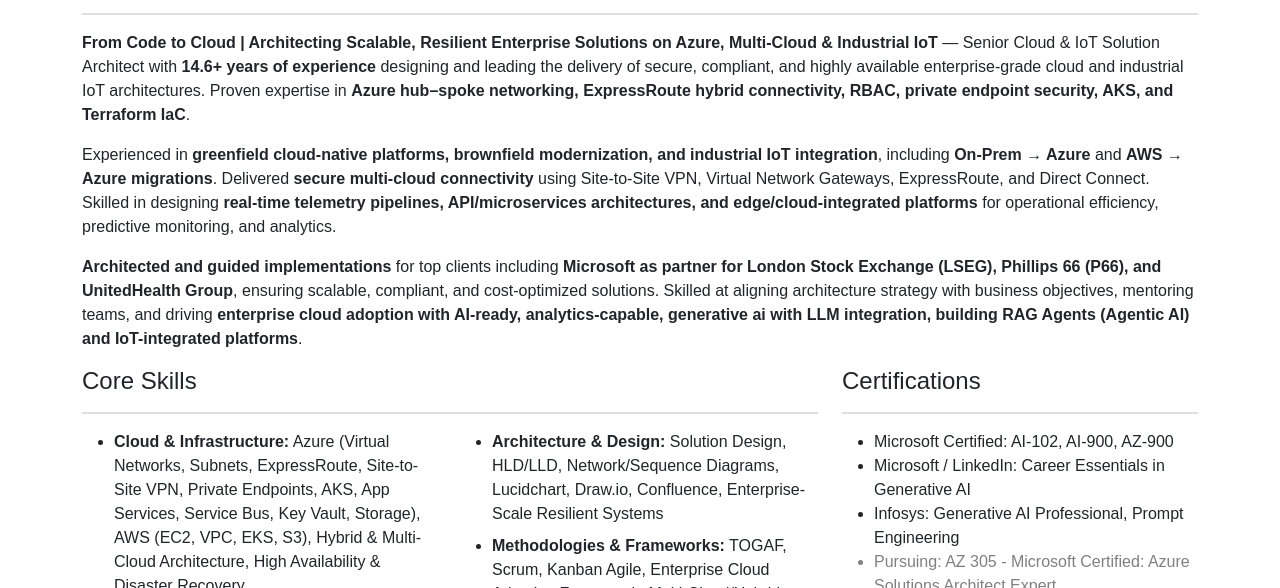
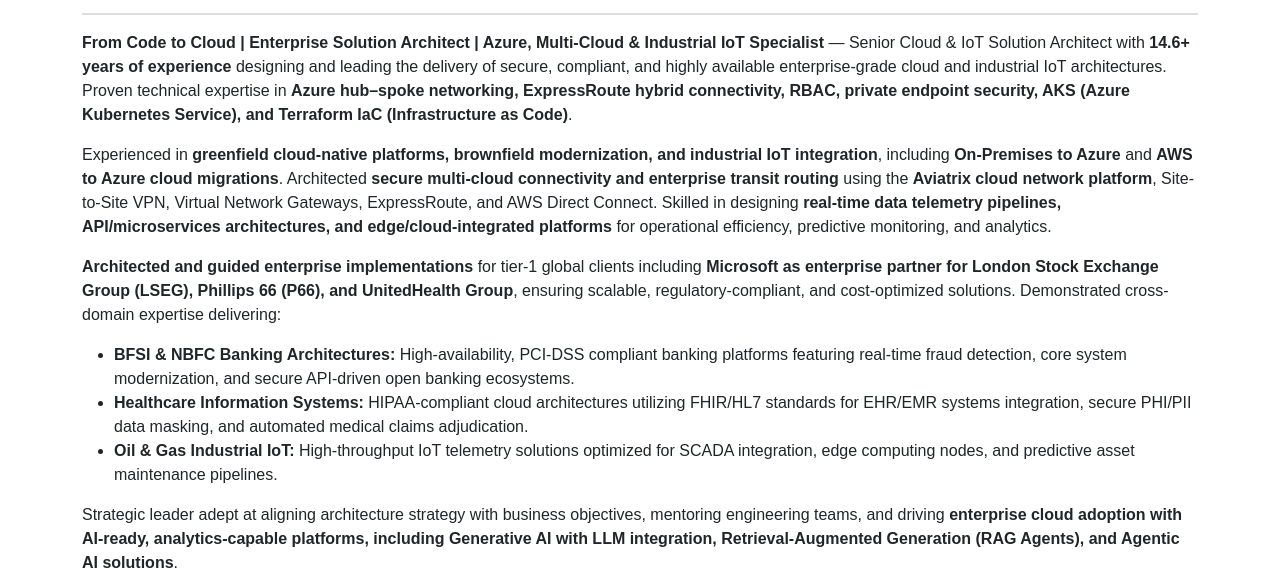
Before and after one commit to kuldeepbhartiya/resume, a plain HTML site: page print.html in a window 1280 px wide. Shown: the part 191-779 px from the top of the page. Drawn offline with nearby package versions, Linux system fonts and the light colour scheme.

Commit message:
Revise professional summary and project details
Updated professional summary and experience details, enhancing clarity and specificity. Added examples of enterprise implementations and expertise in various industries.

```diff
--- a/print.html
+++ b/print.html
@@ -223,17 +223,16 @@
           <hr />
           <p>
             <strong
-              >From Code to Cloud | Architecting Scalable, Resilient Enterprise
-              Solutions on Azure, Multi-Cloud & Industrial IoT</strong
+              >From Code to Cloud | Enterprise Solution Architect | Azure, Multi-Cloud &amp; Industrial IoT Specialist</strong
             >
-            — Senior Cloud & IoT Solution Architect with
+            — Senior Cloud &amp; IoT Solution Architect with
             <strong><span class="totalExperience"></span> of experience</strong>
             designing and leading the delivery of secure, compliant, and highly
             available enterprise-grade cloud and industrial IoT architectures.
-            Proven expertise in
+            Proven technical expertise in
             <strong
               >Azure hub–spoke networking, ExpressRoute hybrid connectivity,
-              RBAC, private endpoint security, AKS, and Terraform IaC</strong
+              RBAC, private endpoint security, AKS (Azure Kubernetes Service), and Terraform IaC (Infrastructure as Code)</strong
             >.
           </p>
 
@@ -242,30 +241,36 @@
             <strong
               >greenfield cloud-native platforms, brownfield modernization, and
               industrial IoT integration</strong
-            >, including <strong>On-Prem → Azure</strong> and
-            <strong>AWS → Azure migrations</strong>. Delivered
-            <strong>secure multi-cloud connectivity</strong> using Site-to-Site
-            VPN, Virtual Network Gateways, ExpressRoute, and Direct Connect.
+            >, including <strong>On-Premises to Azure</strong> and
+            <strong>AWS to Azure cloud migrations</strong>. Architected
+            <strong>secure multi-cloud connectivity and enterprise transit routing</strong> using the
+            <strong>Aviatrix cloud network platform</strong>, Site-to-Site
+            VPN, Virtual Network Gateways, ExpressRoute, and AWS Direct Connect.
             Skilled in designing
             <strong
-              >real-time telemetry pipelines, API/microservices architectures,
-              and edge/cloud-integrated platforms</strong
-            >
+              >real-time data telemetry pipelines, API/microservices architectures,
+              and edge/cloud-integrated platforms</strong>
             for operational efficiency, predictive monitoring, and analytics.
           </p>
 
           <p>
-            <strong>Architected and guided implementations</strong> for top
-            clients including
+            <strong>Architected and guided enterprise implementations</strong> for tier-1
+            global clients including
+            <strong>Microsoft as enterprise partner for London Stock Exchange Group (LSEG), Phillips 66 (P66), and UnitedHealth
+              Group</strong>, ensuring scalable, regulatory-compliant, and cost-optimized solutions.
+            Demonstrated cross-domain expertise delivering:
+          </p>
+          <ul>
+            <li><strong>BFSI &amp; NBFC Banking Architectures:</strong> High-availability, PCI-DSS compliant banking platforms featuring real-time fraud detection, core system modernization, and secure API-driven open banking ecosystems.</li>
+            <li><strong>Healthcare Information Systems:</strong> HIPAA-compliant cloud architectures utilizing FHIR/HL7 standards for EHR/EMR systems integration, secure PHI/PII data masking, and automated medical claims adjudication.</li>
+            <li><strong>Oil &amp; Gas Industrial IoT:</strong> High-throughput IoT telemetry solutions optimized for SCADA integration, edge computing nodes, and predictive asset maintenance pipelines.</li>
+          </ul>
+
+          <p>
+            Strategic leader adept at aligning architecture strategy with business objectives,
+            mentoring engineering teams, and driving
             <strong
-              >Microsoft as partner for London Stock Exchange (LSEG), Phillips 66 (P66), and UnitedHealth
-              Group</strong
-            >, ensuring scalable, compliant, and cost-optimized solutions.
-            Skilled at aligning architecture strategy with business objectives,
-            mentoring teams, and driving
-            <strong
-              >enterprise cloud adoption with AI-ready, analytics-capable, generative ai with LLM integration, building RAG Agents (Agentic AI) and
-              IoT-integrated platforms</strong
+              >enterprise cloud adoption with AI-ready, analytics-capable platforms, including Generative AI with LLM integration, Retrieval-Augmented Generation (RAG Agents), and Agentic AI solutions</strong
             >.
           </p>
         </div>
```
